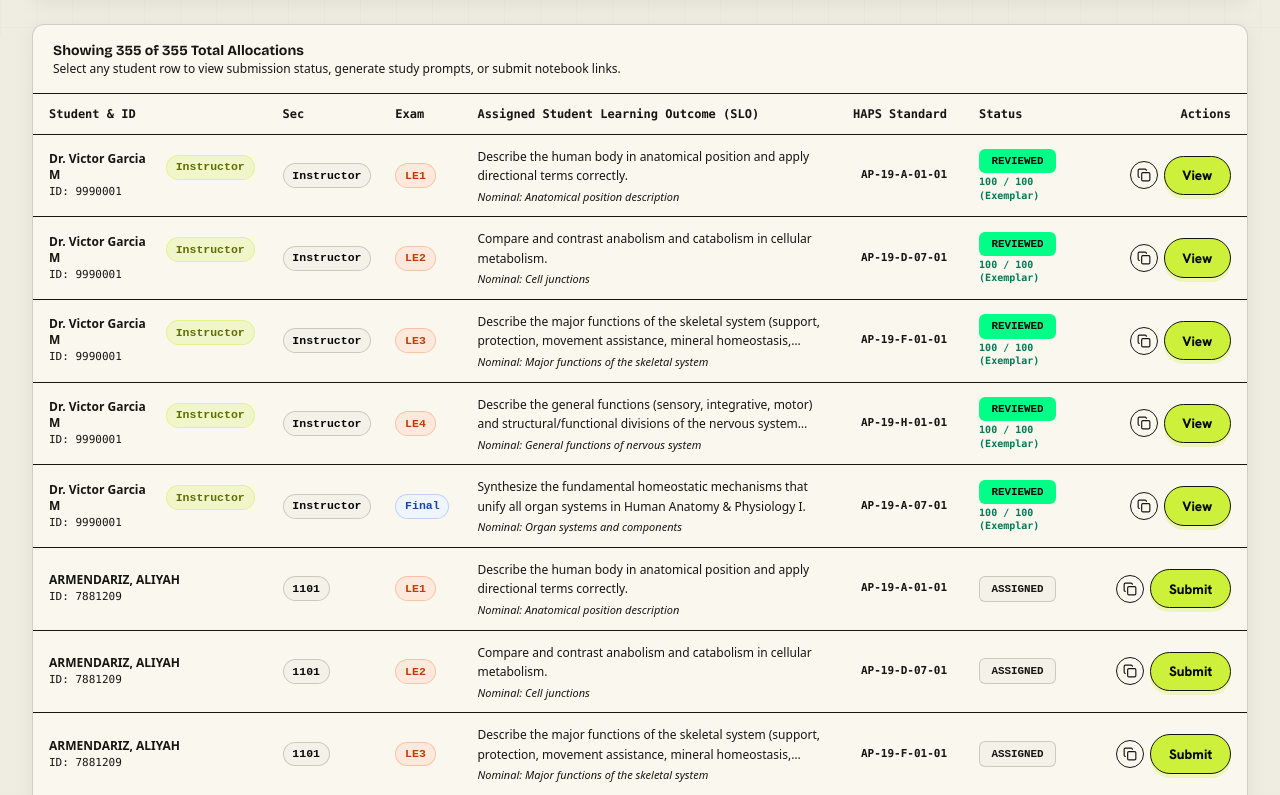
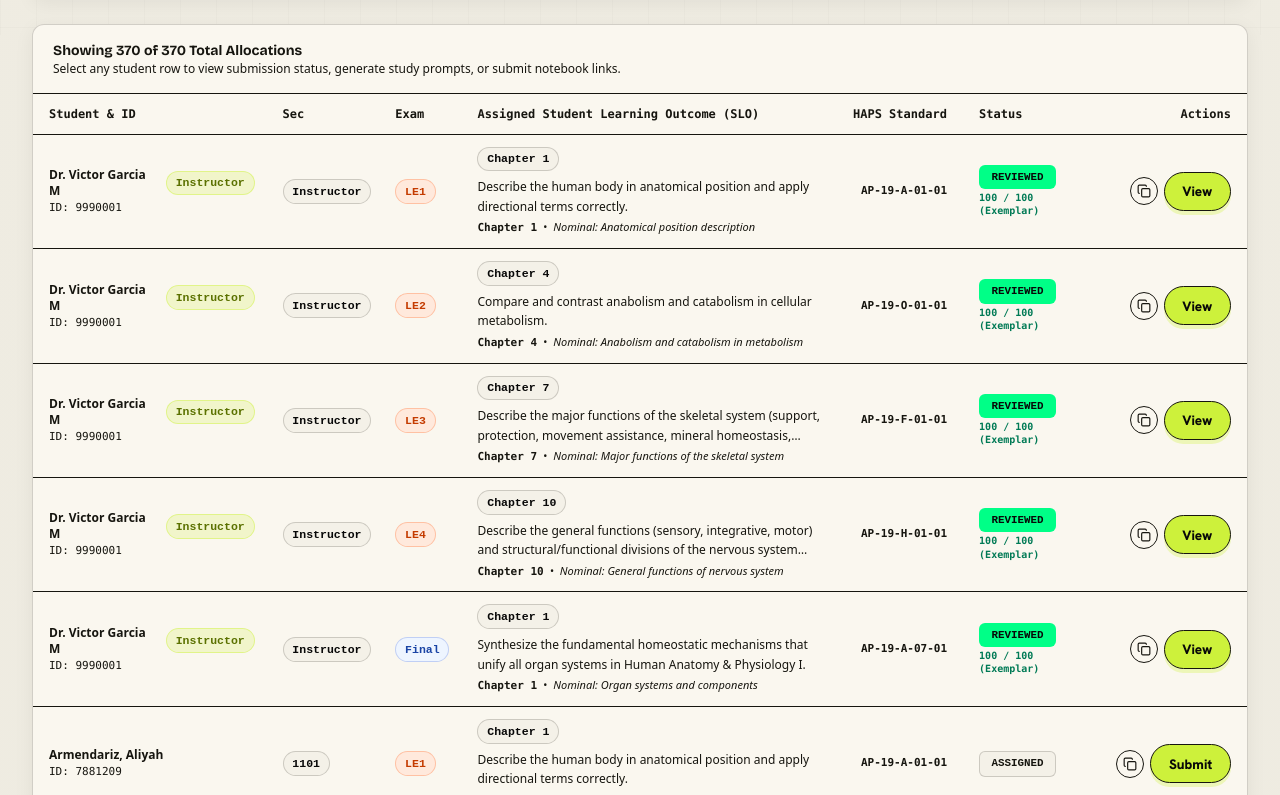
Before and after one commit to victogarcia4/ap1-fall2026-notebook-lm-and-ai-games, a React (Vite) app: page / in a window 1280 px wide. Shown: the part 765-1560 px from the top of the page. Built offline with nearby package versions, Linux system fonts and the light colour scheme; a web font is replaced by a local one.

Commit message:
feat(ui): display SLO chapter metadata
Add chapter tags to SLO displays across game, notebook, and submission views to improve navigation and context. Integrate `getSloChapter` helper for consistent categorization.

```diff
--- a/src/components/AiGameTab.tsx
+++ b/src/components/AiGameTab.tsx
@@ -19,7 +19,7 @@ import {
   Flame
 } from 'lucide-react';
 import { AIGameData, Assignment, Student } from '../types';
-import { ALL_EXAM_SLOS } from '../data/examSlos';
+import { ALL_EXAM_SLOS, getSloChapter } from '../data/examSlos';
 import { generateAIGamePrompt } from '../utils/helpers';
 
 interface AiGameTabProps {
@@ -179,7 +179,7 @@ export const AiGameTab: React.FC<AiGameTabProps> = ({
             >
               {finalSlos.map((s, idx) => (
                 <option key={s.id} value={idx}>
-                  Final #{idx + 1}: {s.text.slice(0, 65)}... ({s.hapsCode})
+                  Final #{idx + 1}: [{s.chapter}] {s.text.slice(0, 55)}... ({s.hapsCode})
                 </option>
               ))}
             </select>
@@ -403,9 +403,14 @@ export const AiGameTab: React.FC<AiGameTabProps> = ({
             >
               <div className="space-y-2">
                 <div className="flex items-center justify-between">
-                  <span className="pill acid text-[10px] font-mono font-bold">
-                    {game.gameType}
-                  </span>
+                  <div className="flex items-center gap-1.5 flex-wrap">
+                    <span className="pill acid text-[10px] font-mono font-bold">
+                      {game.gameType}
+                    </span>
+                    <span className="pill text-[10px] font-mono font-bold bg-amber-500/15 text-amber-900 border border-amber-500/30">
+                      {getSloChapter(game.sloText, 'Final')}
+                    </span>
+                  </div>
                   <span className="text-[11px] font-mono text-muted font-semibold">{game.hapsCode}</span>
                 </div>
 
--- a/src/components/NotebooksTab.tsx
+++ b/src/components/NotebooksTab.tsx
@@ -24,7 +24,7 @@ import {
   Layers
 } from 'lucide-react';
 import { Assignment, ExamCategory, Student } from '../types';
-import { getExamFullName } from '../data/examSlos';
+import { getExamFullName, getSloChapter } from '../data/examSlos';
 import { generateNotebookLMPrompt, generateAIGamePrompt } from '../utils/helpers';
 
 interface NotebooksTabProps {
@@ -280,9 +280,14 @@ export const NotebooksTab: React.FC<NotebooksTabProps> = ({
 
                 {/* Assigned SLO Box */}
                 <div className="p-3 rounded-xl bg-paper-2 border border-line space-y-1.5">
-                  <div className="flex items-center justify-between text-[11px]">
-                    <span className="pill acid text-[10px] font-mono font-bold">{assignment.hapsCode}</span>
-                    <span className="text-[10px] text-muted italic truncate max-w-[150px]">
+                  <div className="flex items-center justify-between text-[11px] flex-wrap gap-1">
+                    <div className="flex items-center gap-1.5">
+                      <span className="pill acid text-[10px] font-mono font-bold">{assignment.hapsCode}</span>
+                      <span className="pill text-[10px] font-mono font-bold bg-amber-500/15 text-amber-900 border border-amber-500/30 px-1.5 py-0.5">
+                        {assignment.chapter || getSloChapter(assignment.sloText, assignment.exam)}
+                      </span>
+                    </div>
+                    <span className="text-[10px] text-muted italic truncate max-w-[130px]">
                       {assignment.hapsNominal}
                     </span>
                   </div>
--- a/src/components/SloDistributionTab.tsx
+++ b/src/components/SloDistributionTab.tsx
@@ -20,7 +20,7 @@ import {
   UserCheck
 } from 'lucide-react';
 import { Assignment, ExamCategory, Student, SLOItem } from '../types';
-import { ALL_EXAM_SLOS, getExamFullName } from '../data/examSlos';
+import { ALL_EXAM_SLOS, getExamFullName, getSloChapter } from '../data/examSlos';
 import { generateNotebookLMPrompt, generateAIGamePrompt, exportToCSV } from '../utils/helpers';
 
 interface SloDistributionTabProps {
@@ -255,9 +255,14 @@ export const SloDistributionTab: React.FC<SloDistributionTabProps> = ({
                     className="p-3.5 rounded-xl bg-paper-2 border border-line hover:border-ink transition space-y-2"
                   >
                     <div className="flex items-center justify-between">
-                      <span className="pill lecture-exam text-[10px]">
-                        {res.exam} ({getExamFullName(res.exam).split('(')[0]})
-                      </span>
+                      <div className="flex items-center gap-1.5 flex-wrap">
+                        <span className="pill lecture-exam text-[10px]">
+                          {res.exam} ({getExamFullName(res.exam).split('(')[0]})
+                        </span>
+                        <span className="pill text-[10px] font-mono font-bold bg-amber-500/15 text-amber-900 border border-amber-500/30">
+                          {res.chapter || getSloChapter(res.sloText, res.exam)}
+                        </span>
+                      </div>
                       <span className="pill text-[10px] font-mono">
                         {res.hapsCode}
                       </span>
@@ -499,11 +504,18 @@ export const SloDistributionTab: React.FC<SloDistributionTabProps> = ({
 
                       {/* SLO Text */}
                       <td className="py-3 px-4 max-w-md">
+                        <div className="flex items-center gap-1.5 mb-1.5 flex-wrap">
+                          <span className="pill text-[10px] font-mono font-bold bg-amber-500/15 text-amber-900 border border-amber-500/30 px-2 py-0.5">
+                            {item.chapter || getSloChapter(item.sloText, item.exam)}
+                          </span>
+                        </div>
                         <p className="font-medium text-ink line-clamp-2 leading-relaxed">
                           {item.sloText}
                         </p>
                         <p className="text-[11px] text-muted mt-1 italic line-clamp-1">
-                          Nominal: {item.hapsNominal}
+                          <span className="font-semibold text-ink/75 font-mono not-italic">{item.chapter || getSloChapter(item.sloText, item.exam)}</span>
+                          <span className="mx-1.5 text-muted/50">•</span>
+                          <span>Nominal: {item.hapsNominal}</span>
                         </p>
                       </td>
 
@@ -617,7 +629,19 @@ export const SloDistributionTab: React.FC<SloDistributionTabProps> = ({
               />
             </div>
 
-            <div className="grid grid-cols-2 gap-3">
+            <div className="grid grid-cols-3 gap-3">
+              <div>
+                <label className="block text-xs font-bold font-mono text-ink mb-1">Chapter</label>
+                <input
+                  type="text"
+                  value={editingAssignment.chapter || getSloChapter(editingAssignment.sloText, editingAssignment.exam)}
+                  onChange={(e) =>
+                    setEditingAssignment({ ...editingAssignment, chapter: e.target.value })
+                  }
+                  placeholder="e.g. Chapter 1"
+                  className="w-full px-3 py-2 rounded-xl bg-paper-2 border border-line text-xs text-ink font-mono"
+                />
+              </div>
               <div>
                 <label className="block text-xs font-bold font-mono text-ink mb-1">HAPS Code</label>
                 <input
@@ -761,7 +785,7 @@ export const SloDistributionTab: React.FC<SloDistributionTabProps> = ({
               >
                 {ALL_EXAM_SLOS[newExam]?.map((s, idx) => (
                   <option key={s.id} value={idx}>
-                    #{idx + 1}: [{s.hapsCode}] {s.text.slice(0, 65)}...
+                    #{idx + 1}: [{s.chapter}] [{s.hapsCode}] {s.text.slice(0, 60)}...
                   </option>
                 ))}
               </select>
@@ -792,6 +816,7 @@ export const SloDistributionTab: React.FC<SloDistributionTabProps> = ({
                     sloText: slo.text,
                     hapsCode: slo.hapsCode,
                     hapsNominal: slo.hapsNominal,
+                    chapter: slo.chapter,
                     status: 'assigned',
                     updatedAt: new Date().toISOString().split('T')[0],
                   };
--- a/src/components/StudentPortalModal.tsx
+++ b/src/components/StudentPortalModal.tsx
@@ -18,7 +18,7 @@ import {
   Layers
 } from 'lucide-react';
 import { Assignment, Student, ExamCategory } from '../types';
-import { getExamFullName } from '../data/examSlos';
+import { getExamFullName, getSloChapter } from '../data/examSlos';
 import { generateNotebookLMPrompt, generateAIGamePrompt } from '../utils/helpers';
 
 interface StudentPortalModalProps {
@@ -159,9 +159,12 @@ export const StudentPortalModal: React.FC<StudentPortalModalProps> = ({
                     className="p-4 rounded-2xl bg-paper border border-line space-y-2.5 shadow-sm"
                   >
                     <div className="flex items-center justify-between">
-                      <div className="flex items-center space-x-2">
+                      <div className="flex items-center space-x-2 flex-wrap">
                         <span className="pill acid text-xs font-mono font-bold">
                           {a.exam}
+                        </span>
+                        <span className="pill text-xs font-mono font-bold bg-amber-500/15 text-amber-900 border border-amber-500/30">
+                          {a.chapter || getSloChapter(a.sloText, a.exam)}
                         </span>
                         <span className="text-xs text-muted font-medium">
                           {getExamFullName(a.exam).split('(')[0]}
@@ -176,7 +179,9 @@ export const StudentPortalModal: React.FC<StudentPortalModalProps> = ({
                       "{a.sloText}"
                     </p>
                     <p className="text-[11px] text-muted italic">
-                      Standard Nominal: {a.hapsNominal}
+                      <span className="font-semibold text-ink/75 font-mono not-italic">{a.chapter || getSloChapter(a.sloText, a.exam)}</span>
+                      <span className="mx-1.5 text-muted/50">•</span>
+                      <span>Standard Nominal: {a.hapsNominal}</span>
                     </p>
 
                     {!isFinal && (
--- a/src/components/SubmissionModal.tsx
+++ b/src/components/SubmissionModal.tsx
@@ -13,6 +13,7 @@ import {
   Layers
 } from 'lucide-react';
 import { Assignment, AssignmentDeliverables } from '../types';
+import { getSloChapter } from '../data/examSlos';
 
 interface SubmissionModalProps {
   assignment: Assignment | null;
@@ -110,12 +111,22 @@ export const SubmissionModal: React.FC<SubmissionModalProps> = ({
         </div>
 
         {/* SLO Info Card */}
-        <div className="bg-paper-2 p-3.5 rounded-2xl border border-line mb-4 text-xs space-y-1">
-          <div className="flex items-center justify-between text-[11px] font-mono">
-            <span className="font-bold text-ink">{assignment.exam} Assignment</span>
+        <div className="bg-paper-2 p-3.5 rounded-2xl border border-line mb-4 text-xs space-y-1.5">
+          <div className="flex items-center justify-between text-[11px] font-mono flex-wrap gap-1.5">
+            <div className="flex items-center gap-1.5">
+              <span className="font-bold text-ink">{assignment.exam} Assignment</span>
+              <span className="pill text-[10px] font-mono font-bold bg-amber-500/15 text-amber-900 border border-amber-500/30 px-1.5 py-0.5">
+                {assignment.chapter || getSloChapter(assignment.sloText, assignment.exam)}
+              </span>
+            </div>
             <span className="pill acid text-[10px] font-bold">{assignment.hapsCode}</span>
           </div>
           <p className="text-ink font-medium">"{assignment.sloText}"</p>
+          <p className="text-[11px] text-muted italic">
+            <span className="font-semibold text-ink/75 font-mono not-italic">{assignment.chapter || getSloChapter(assignment.sloText, assignment.exam)}</span>
+            <span className="mx-1.5 text-muted/50">•</span>
+            <span>Nominal: {assignment.hapsNominal}</span>
+          </p>
         </div>
 
         <form onSubmit={handleSubmit} className="space-y-4">
--- a/src/data/examSlos.ts
+++ b/src/data/examSlos.ts
@@ -190,9 +190,51 @@ const RAW_FINAL = [
   "Design and model an interactive Google AI Studio learning game architecture that tests student mastery of complex A&P I homeostatic loops."
 ];
 
+export function getChapterForExamAndIndex(exam: ExamCategory, idx: number): string {
+  if (exam === 'LE1') {
+    if (idx < 9) return 'Chapter 1';
+    if (idx < 18) return 'Chapter 2';
+    return 'Chapter 3';
+  }
+  if (exam === 'LE2') {
+    if (idx < 6) return 'Chapter 4';
+    if (idx < 17) return 'Chapter 5';
+    return 'Chapter 6';
+  }
+  if (exam === 'LE3') {
+    if (idx < 12) return 'Chapter 7';
+    if (idx < 19) return 'Chapter 8';
+    return 'Chapter 9';
+  }
+  if (exam === 'LE4') {
+    if (idx < 13) return 'Chapter 10';
+    if (idx < 24) return 'Chapter 11';
+    return 'Chapter 12';
+  }
+  if (exam === 'Final') {
+    const finalChapters = [
+      'Chapter 1',
+      'Chapters 1–3',
+      'Chapter 4',
+      'Chapters 5–9',
+      'Chapter 6',
+      'Chapter 7',
+      'Chapter 8',
+      'Chapters 9 & 10',
+      'Chapters 10 & 11',
+      'Chapters 11 & 12',
+      'Chapter 12',
+      'Chapters 1–12',
+    ];
+    return finalChapters[idx] || 'Chapters 1–12';
+  }
+  return 'Chapter 1';
+}
+
 function buildSlos(list: string[], exam: ExamCategory): SLOItem[] {
   return list.map((text, idx) => {
     const haps = findHapsCorrelation(text);
+    const chapter = getChapterForExamAndIndex(exam, idx);
     return {
       id: `${exam}-SLO-${String(idx + 1).padStart(2, '0')}`,
       exam,
@@ -201,9 +243,28 @@ function buildSlos(list: string[], exam: ExamCategory): SLOItem[] {
       hapsCode: haps.code,
       hapsNominal: haps.nominal,
       hapsModule: haps.module,
-      chapter: haps.chapter,
+      chapter,
     };
   });
+}
+
+export function getSloChapter(sloText: string, exam?: ExamCategory, index?: number): string {
+  if (exam && index !== undefined) {
+    return getChapterForExamAndIndex(exam, index);
+  }
+
+  // Look up in ALL_EXAM_SLOS
+  const exams: ExamCategory[] = exam ? [exam] : ['LE1', 'LE2', 'LE3', 'LE4', 'Final'];
+  for (const ex of exams) {
+    const list = ALL_EXAM_SLOS[ex];
+    if (list) {
+      const match = list.find((s) => s.text.trim().toLowerCase() === sloText.trim().toLowerCase());
+      if (match) return match.chapter;
+    }
+  }
+
+  const haps = findHapsCorrelation(sloText);
+  return haps.chapter || 'Chapter 1';
 }
 
 export const ALL_EXAM_SLOS: Record<ExamCategory, SLOItem[]> = {
--- a/src/data/hapsData.ts
+++ b/src/data/hapsData.ts
@@ -52,6 +52,12 @@ export const HAPS_DATABASE: HapsOutcome[] = [
   { id: 'AP-19-C-10-02', parentId: 'AP-19-C-10', title: 'Cellular organelles', description: 'Describe the structure and function of the various cellular organelles.', type: 'LO', semester: 'Anatomy and Physiology I', chapter: '3' },
   { id: 'AP-19-C-11-01', parentId: 'AP-19-C-11', title: 'Genetic code, transcription, and translation', description: 'Define the terms genetic code, transcription, and translation.', type: 'LO', semester: 'Anatomy and Physiology I', chapter: '3' },
   { id: 'AP-19-C-12-01', parentId: 'AP-19-C-12', title: 'Cellular respiration', description: 'Define the term cellular respiration.', type: 'LO', semester: 'Anatomy and Physiology I', chapter: '4' },
+  { id: 'AP-19-O-01-01', parentId: 'AP-19-O-01', title: 'Anabolism and catabolism in metabolism', description: 'Compare and contrast anabolism and catabolism in cellular metabolism.', type: 'LO', semester: 'Anatomy and Physiology I', chapter: '4' },
+  { id: 'AP-19-O-01-02', parentId: 'AP-19-O-01', title: 'Coupled metabolic reactions and ATP', description: 'Explain the central role of ATP in coupled metabolic reactions.', type: 'LO', semester: 'Anatomy and Physiology I', chapter: '4' },
+  { id: 'AP-19-O-01-03', parentId: 'AP-19-O-01', title: 'Metabolic pathways and enzyme regulation', description: 'Describe how metabolic pathways and enzymes are regulated by allosteric mechanisms and feedback inhibition.', type: 'LO', semester: 'Anatomy and Physiology I', chapter: '4' },
+  { id: 'AP-19-O-01-04', parentId: 'AP-19-O-01', title: 'Cellular respiration phases and pathways', description: 'Explain the phases of cellular respiration: glycolysis, the citric acid cycle (Krebs cycle), and oxidative phosphorylation.', type: 'LO', semester: 'Anatomy and Physiology I', chapter: '4' },
+  { id: 'AP-19-O-01-05', parentId: 'AP-19-O-01', title: 'Lactic acid fermentation and energy yield', description: 'Describe the anaerobic pathway of lactic acid fermentation and compare its energy yield to aerobic respiration.', type: 'LO', semester: 'Anatomy and Physiology I', chapter: '4' },
+  { id: 'AP-19-O-01-06', parentId: 'AP-19-O-01', title: 'Macronutrient energy utilization pathways', description: 'Explain how carbohydrates, lipids, and proteins are utilized in metabolic energy pathways.', type: 'LO', semester: 'Anatomy and Physiology I', chapter: '4' },
   { id: 'AP-19-C-13-01', parentId: 'AP-19-C-13', title: 'Cell cycle phases', description: 'Describe the general phases of the cell cycle.', type: 'LO', semester: 'Anatomy and Physiology I', chapter: '3' },
   { id: 'AP-19-C-13-02', parentId: 'AP-19-C-13', title: 'Mitosis vs Meiosis', description: 'Compare and contrast somatic cell division (mitosis) and reproductive cell division (meiosis).', type: 'LO', semester: 'Anatomy and Physiology I', chapter: '3' },
   { id: 'AP-19-C-13-03', parentId: 'AP-19-C-13', title: 'DNA replication', description: 'Describe DNA replication.', type: 'LO', semester: 'Anatomy and Physiology I', chapter: '3' },
--- a/src/data/initialAssignments.ts
+++ b/src/data/initialAssignments.ts
@@ -2,9 +2,9 @@ import { Assignment, ExamCategory, Student, AIGameData } from '../types';
 import { INITIAL_STUDENTS } from './students';
 import { ALL_EXAM_SLOS } from './examSlos';
 
-export const LOCAL_STORAGE_ASSIGNMENTS_KEY = 'ap1_notebooklm_assignments_v6';
-export const LOCAL_STORAGE_GAMES_KEY = 'ap1_aigame_submissions_v6';
-export const LOCAL_STORAGE_STUDENTS_KEY = 'ap1_students_list_v6';
+export const LOCAL_STORAGE_ASSIGNMENTS_KEY = 'ap1_notebooklm_assignments_v8';
+export const LOCAL_STORAGE_GAMES_KEY = 'ap1_aigame_submissions_v8';
+export const LOCAL_STORAGE_STUDENTS_KEY = 'ap1_students_list_v8';
 
 export function generateInitialAssignments(): Assignment[] {
   const assignments: Assignment[] = [];
@@ -72,6 +72,7 @@ export function generateInitialAssignments(): Assignment[] {
         sloText: slo.text,
         hapsCode: slo.hapsCode,
         hapsNominal: slo.hapsNominal,
+        chapter: slo.chapter,
         notebookUrl,
         notebookNotes,
         deliverables: notebookUrl ? {
--- a/src/data/students.ts
+++ b/src/data/students.ts
@@ -9,7 +9,7 @@ export const INITIAL_STUDENTS: Student[] = [
     isInstructor: true,
   },
   // Section 1101 (28 Students)
-  { id: '7881209', name: 'ARMENDARIZ, ALIYAH', section: '1101' },
+  { id: '7881209', name: 'Armendariz, Aliyah', section: '1101' },
   { id: '8121338', name: 'Baker, Xavier Lemarc', section: '1101' },
   { id: '7854589', name: 'Banks Jr, Christopher Kareen', section: '1101' },
   { id: '7965782', name: 'Cabrera, Daniela Araceli', section: '1101' },
@@ -38,7 +38,7 @@ export const INITIAL_STUDENTS: Student[] = [
   { id: '7791352', name: 'Suarez, Evelyn', section: '1101' },
   { id: '7937808', name: 'Torres, Katherine Stephanie', section: '1101' },
 
-  // Section 1201 (24 Students)
+  // Section 1201 (25 Students)
   { id: '7869456', name: 'Argueta, Dayami', section: '1201' },
   { id: '8029112', name: 'Aviles, Carmen Stephany', section: '1201' },
   { id: '7766137', name: 'Blunt, Jaelyn Brianna', section: '1201' },
@@ -57,21 +57,24 @@ export const INITIAL_STUDENTS: Student[] = [
   { id: '8094555', name: 'Regalado, Mia Pamela', section: '1201' },
   { id: '7928723', name: 'Resendiz, Luz', section: '1201' },
   { id: '8088157', name: 'Rivera Rodriguez, Thalia De La Caridad', section: '1201' },
-  { id: '7957100', name: 'Rizo, Mercedes Renee', section: '1201' },
   { id: '7828698', name: 'Santillan, Noemi Abigail', section: '1201' },
   { id: '8081836', name: 'Seriki, Zainab', section: '1201' },
   { id: '7687626', name: 'Taft, William', section: '1201' },
   { id: '7123232', name: 'Tutor, Jessica Renee', section: '1201' },
   { id: '7778338', name: 'Velazquez, Yesenia', section: '1201' },
+  { id: '7590906', name: 'Villasana, Sergio', section: '1201' },
+  { id: '8063449', name: 'Wolford, Hannah', section: '1201' },
 
-  // Section 1501 (8 Students)
+  // Section 1501 (10 Students)
   { id: '7996309', name: 'Alvarez, Alexa Michelle', section: '1501' },
   { id: '7889750', name: 'Battaglia, Lilli Rae', section: '1501' },
+  { id: '7989701', name: 'Bussey, Leslie Ann', section: '1501' },
   { id: '8035519', name: 'Carrizalez, Dulce Maria', section: '1501' },
   { id: '7959119', name: 'Davis, Dana Yvette', section: '1501' },
   { id: '7356820', name: 'Gentry, Quincy Jerrod', section: '1501' },
-  { id: '7772582', name: 'Granados, Kayla Yaret', section: '1501' },
-  { id: '8157078', name: 'Mcintosh, Fatinah Mci', section: '1501' },
+  { id: '7772582', name: 'Granados, Kayla Yaretzy', section: '1501' },
+  { id: '8157078', name: 'Mcintosh, Fatinah Aminah', section: '1501' },
+  { id: '7826640', name: 'Quintanilla, Ellyannie', section: '1501' },
   { id: '8036488', name: 'Richard, Alayzia', section: '1501' },
 
   // 10 Mock Students
--- a/src/types.ts
+++ b/src/types.ts
@@ -26,7 +26,7 @@ export interface SLOItem {
   hapsCode: string;
   hapsNominal: string;
   hapsModule: string;
-  chapter?: string;
+  chapter: string;
   keywords?: string[];
 }
 
@@ -48,6 +48,7 @@ export interface Assignment {
   sloText: string;
   hapsCode: string;
   hapsNominal: string;
+  chapter?: string;
   notebookUrl?: string;
   notebookNotes?: string;
   deliverables?: AssignmentDeliverables;
```
